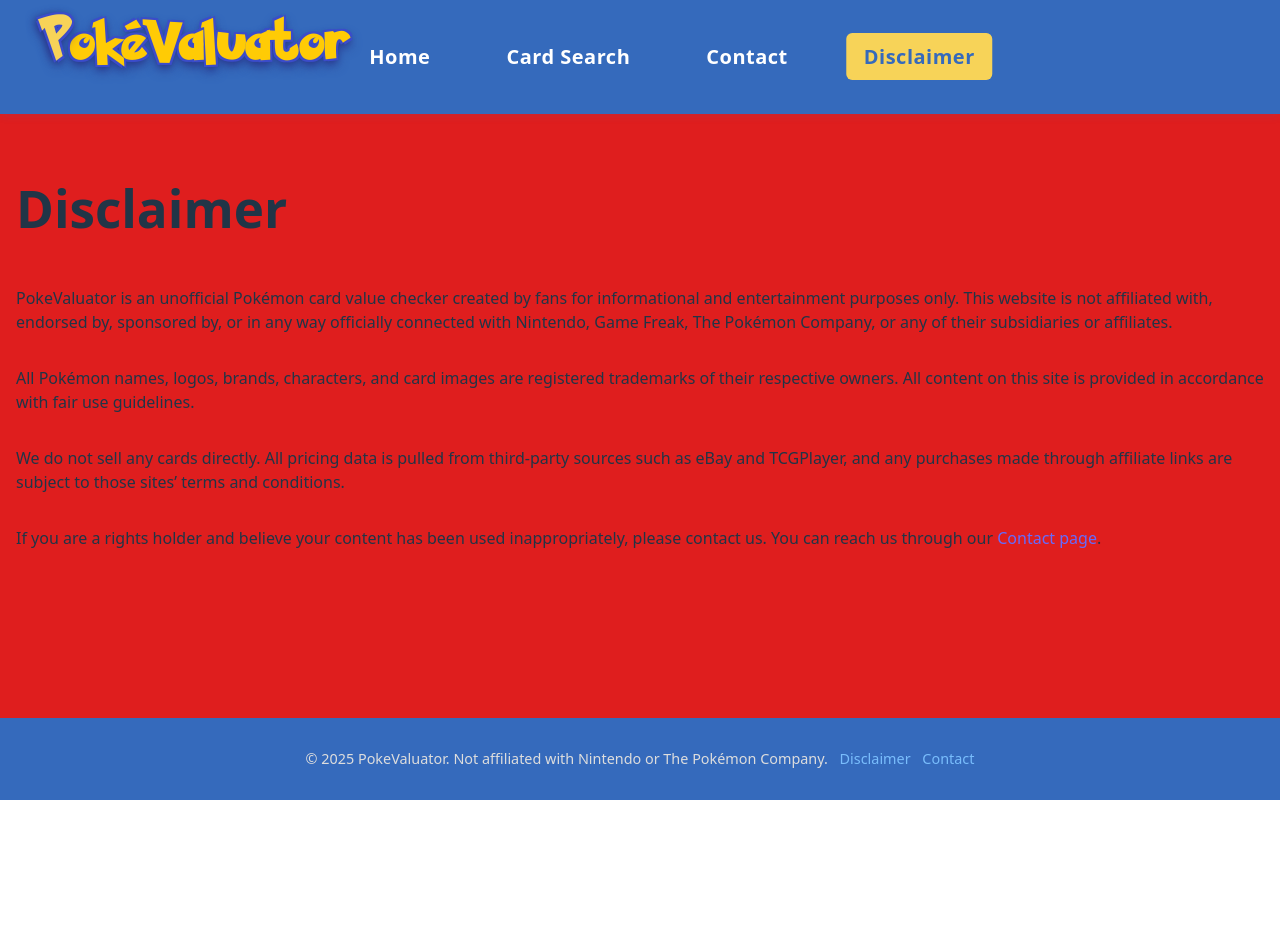
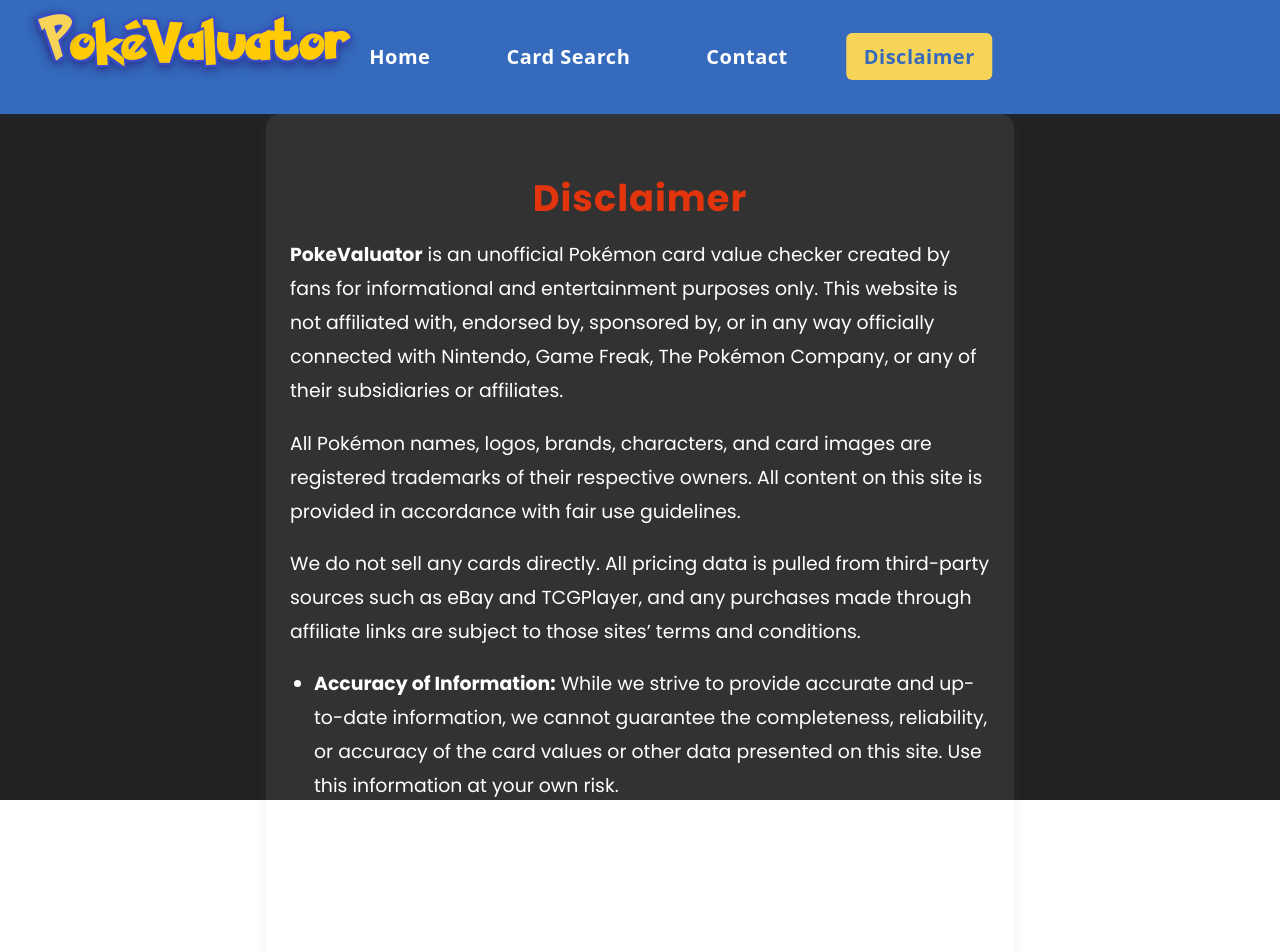
Before and after one commit to Louie-RP/pokemon-card-value-checker, a React (Vite) app in the folder frontend/: page /disclaimer in a window 1280 px wide. Shown: the top 952 px of the page. Before the commit the page ends 800 px from the top, so only its background shows below. Built offline with nearby package versions, Linux system fonts and the light colour scheme.

Commit message:
refactor: Update Disclaimer component styles and content for improved layout, readability, and additional information

```diff
--- a/frontend/src/components/Disclaimer.css
+++ b/frontend/src/components/Disclaimer.css
@@ -1,16 +1,59 @@
+@import url('https://fonts.googleapis.com/css2?family=Poppins:wght@400;600;700&display=swap');
+
 .disclaimer-container {
-  margin: 0;
-  font-family: 'Segoe UI', Tahoma, Geneva, Verdana, sans-serif;
-  line-height: 1.6;
+  margin: 0 auto;
+  max-width: 700px;
+  padding: 2.5rem 1.5rem;
+  font-family: 'Poppins', Arial, sans-serif;
+  line-height: 1.8;
+  background: rgba(255,255,255,0.07);
+  border-radius: 14px;
+  box-shadow: 0 2px 12px rgba(53, 106, 188, 0.10);
 }
 
 .disclaimer-container h1 {
-  font-size: 2rem;
-  margin-bottom: 1rem;
+  font-size: 2.3rem; /* Larger heading */
+  margin-bottom: 1.2rem;
+  color: #e3350d;
+  font-weight: 700;
+  letter-spacing: 1px;
+  text-align: center;
+}
+
+.disclaimer-container p,
+.disclaimer-container li {
+  font-size: 1.18rem; /* Larger body text */
+  color: #fff;
+  margin-bottom: 1.1rem;
+  font-weight: 400;
+}
+
+.disclaimer-container ul {
+  padding-left: 1.5rem;
+  margin-bottom: 1.2rem;
+}
+
+.disclaimer-container a {
+  color: #f7d358;
+  text-decoration: underline;
+  font-weight: 600;
+  transition: color 0.2s;
+}
+
+.disclaimer-container a:hover {
   color: #e3350d;
 }
 
-.disclaimer-container a {
-  color: #0073e6;
-  text-decoration: underline;
+@media (max-width: 700px) {
+  .disclaimer-container {
+    padding: 1.2rem 0.5rem;
+    max-width: 98vw;
+  }
+  .disclaimer-container h1 {
+    font-size: 1.5rem;
+  }
+  .disclaimer-container p,
+  .disclaimer-container li {
+    font-size: 1.02rem;
+  }
 }
--- a/frontend/src/components/Disclaimer.tsx
+++ b/frontend/src/components/Disclaimer.tsx
@@ -4,10 +4,10 @@
 
 export default function Disclaimer() {
   return (
-    <div className="main-content">
+    <div className="disclaimer-container">
       <h1>Disclaimer</h1>
       <p>
-        PokeValuator is an unofficial Pokémon card value checker created by fans for informational and entertainment purposes only.
+        <strong>PokeValuator</strong> is an unofficial Pokémon card value checker created by fans for informational and entertainment purposes only.
         This website is not affiliated with, endorsed by, sponsored by, or in any way officially connected with Nintendo, Game Freak,
         The Pokémon Company, or any of their subsidiaries or affiliates.
       </p>
@@ -19,6 +19,20 @@
         We do not sell any cards directly. All pricing data is pulled from third-party sources such as eBay and TCGPlayer,
         and any purchases made through affiliate links are subject to those sites’ terms and conditions.
       </p>
+      <ul>
+        <li>
+          <strong>Accuracy of Information:</strong> While we strive to provide accurate and up-to-date information, we cannot guarantee the completeness, reliability, or accuracy of the card values or other data presented on this site. Use this information at your own risk.
+        </li>
+        <li>
+          <strong>No Financial Advice:</strong> The information provided on this website does not constitute investment, financial, or collecting advice. Please do your own research before making any purchasing or selling decisions.
+        </li>
+        <li>
+          <strong>External Links:</strong> This website may contain links to external sites. We are not responsible for the content or privacy practices of those sites.
+        </li>
+        <li>
+          <strong>Limitation of Liability:</strong> By using this site, you agree that PokeValuator and its creators are not liable for any losses or damages arising from the use of this website or reliance on any information provided herein.
+        </li>
+      </ul>
       <p>
         If you are a rights holder and believe your content has been used inappropriately, please contact us.
         You can reach us through our <Link to="/contact">Contact page</Link>.
```
